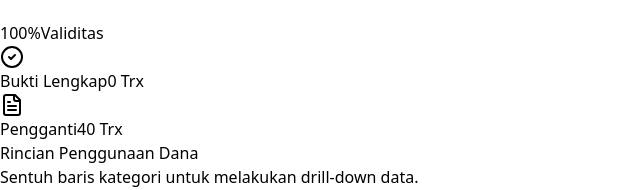
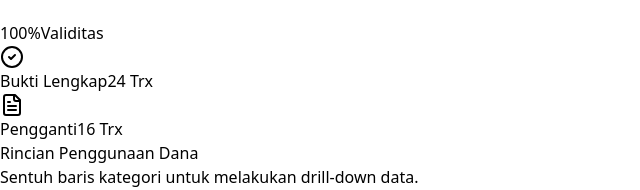
Before and after one commit to herifortuin-cmd/fincontrol-app, a React (Vite) app: page / in a window 1280 px wide. Shown: the part 945-1135 px from the top of the page, without its empty margins (0-640 px from the left). Built offline with nearby package versions, Linux system fonts and the light colour scheme.

Commit message:
Update status bukti berdasarkan PDF terbaru

```diff
--- a/src/App.tsx
+++ b/src/App.tsx
@@ -13,18 +13,18 @@ const CATEGORIES = [
 // Data awal ditambahkan status: 'ACTIVE' untuk mendukung Soft Delete
 const INITIAL_DATA = [
   { id: 'DM-001', date: '2026-07-21', type: 'INCOME', category: 'Modal Awal', description: 'SALDO', amount: 3000000, recipient: 'Heri', proofStatus: 'PENGGANTI', verificationStatus: 'VERIFIED', status: 'ACTIVE', notes: 'Gunakan Bukti Manual', proofUrl: null },
-  { id: 'TRX-001', date: '2026-07-29', type: 'EXPENSE', category: 'Hama & Penyakit', description: 'Tridazol', amount: 135500, recipient: 'Shopee', proofStatus: 'PENGGANTI', verificationStatus: 'VERIFIED', status: 'ACTIVE', notes: 'Gunakan Bukti Manual', proofUrl: null },
-  { id: 'TRX-002', date: '2026-07-29', type: 'EXPENSE', category: 'Bibit & Penanaman', description: 'Bibit Raja Tavi', amount: 125000, recipient: 'Shopee', proofStatus: 'PENGGANTI', verificationStatus: 'VERIFIED', status: 'ACTIVE', notes: 'Gunakan Bukti Manual', proofUrl: null },
-  { id: 'TRX-003', date: '2026-07-29', type: 'EXPENSE', category: 'Pupuk', description: 'Gema Flora (Kalium)', amount: 102500, recipient: 'Shopee', proofStatus: 'PENGGANTI', verificationStatus: 'VERIFIED', status: 'ACTIVE', notes: 'Gunakan Bukti Manual', proofUrl: null },
-  { id: 'TRX-004', date: '2026-07-29', type: 'EXPENSE', category: 'Pupuk', description: 'Likagrow', amount: 48000, recipient: 'Shopee', proofStatus: 'PENGGANTI', verificationStatus: 'VERIFIED', status: 'ACTIVE', notes: 'Gunakan Bukti Manual', proofUrl: null },
-  { id: 'TRX-005', date: '2026-08-01', type: 'EXPENSE', category: 'Pupuk', description: 'Pupuk Kandang Kambing 15 sak', amount: 225000, recipient: 'Natar', proofStatus: 'PENGGANTI', verificationStatus: 'VERIFIED', status: 'ACTIVE', notes: 'Gunakan Bukti Manual', proofUrl: null },
+  { id: 'TRX-001', date: '2026-07-29', type: 'EXPENSE', category: 'Hama & Penyakit', description: 'Tridazol', amount: 135500, recipient: 'Shopee', proofStatus: 'LENGKAP', verificationStatus: 'VERIFIED', status: 'ACTIVE', notes: 'Nota: TRX-001', proofUrl: null },
+  { id: 'TRX-002', date: '2026-07-29', type: 'EXPENSE', category: 'Bibit & Penanaman', description: 'Bibit Raja Tavi', amount: 125000, recipient: 'Shopee', proofStatus: 'LENGKAP', verificationStatus: 'VERIFIED', status: 'ACTIVE', notes: 'Nota: TRX-001', proofUrl: null },
+  { id: 'TRX-003', date: '2026-07-29', type: 'EXPENSE', category: 'Pupuk', description: 'Gema Flora (Kalium)', amount: 102500, recipient: 'Shopee', proofStatus: 'LENGKAP', verificationStatus: 'VERIFIED', status: 'ACTIVE', notes: 'Nota: TRX-001', proofUrl: null },
+  { id: 'TRX-004', date: '2026-07-29', type: 'EXPENSE', category: 'Pupuk', description: 'Likagrow', amount: 48000, recipient: 'Shopee', proofStatus: 'LENGKAP', verificationStatus: 'VERIFIED', status: 'ACTIVE', notes: 'Nota: TRX-001', proofUrl: null },
+  { id: 'TRX-005', date: '2026-08-01', type: 'EXPENSE', category: 'Pupuk', description: 'Pupuk Kandang Kambing 15 sak', amount: 225000, recipient: 'Natar', proofStatus: 'LENGKAP', verificationStatus: 'VERIFIED', status: 'ACTIVE', notes: 'Nota: TRX-002', proofUrl: null },
   { id: 'TRX-006', date: '2026-08-01', type: 'EXPENSE', category: 'Persiapan Lahan', description: 'DP Bambu', amount: 300000, recipient: 'Mang Asep', proofStatus: 'PENGGANTI', verificationStatus: 'VERIFIED', status: 'ACTIVE', notes: 'Gunakan Bukti Manual', proofUrl: null },
-  { id: 'TRX-007', date: '2026-08-02', type: 'EXPENSE', category: 'Pupuk', description: 'Provit Hijau', amount: 32500, recipient: 'Shopee', proofStatus: 'PENGGANTI', verificationStatus: 'VERIFIED', status: 'ACTIVE', notes: 'Gunakan Bukti Manual', proofUrl: null },
-  { id: 'TRX-008', date: '2026-08-02', type: 'EXPENSE', category: 'Pupuk', description: 'Fitoflek', amount: 35000, recipient: 'Shopee', proofStatus: 'PENGGANTI', verificationStatus: 'VERIFIED', status: 'ACTIVE', notes: 'Gunakan Bukti Manual', proofUrl: null },
-  { id: 'TRX-009', date: '2026-08-02', type: 'EXPENSE', category: 'Pupuk', description: 'Minoshoot', amount: 170000, recipient: 'Shopee', proofStatus: 'PENGGANTI', verificationStatus: 'VERIFIED', status: 'ACTIVE', notes: 'Gunakan Bukti Manual', proofUrl: null },
-  { id: 'TRX-010', date: '2026-08-02', type: 'EXPENSE', category: 'Pupuk', description: 'Snipersoil', amount: 122000, recipient: 'Shopee', proofStatus: 'PENGGANTI', verificationStatus: 'VERIFIED', status: 'ACTIVE', notes: 'Gunakan Bukti Manual', proofUrl: null },
-  { id: 'TRX-011', date: '2026-08-02', type: 'EXPENSE', category: 'Pupuk', description: 'Nutrishoot @2 botol', amount: 300000, recipient: 'Shopee', proofStatus: 'PENGGANTI', verificationStatus: 'VERIFIED', status: 'ACTIVE', notes: 'Gunakan Bukti Manual', proofUrl: null },
-  { id: 'TRX-012', date: '2026-08-02', type: 'EXPENSE', category: 'Pupuk', description: 'Trikosniper', amount: 97000, recipient: 'Shopee', proofStatus: 'PENGGANTI', verificationStatus: 'VERIFIED', status: 'ACTIVE', notes: 'Gunakan Bukti Manual', proofUrl: null },
+  { id: 'TRX-007', date: '2026-08-02', type: 'EXPENSE', category: 'Pupuk', description: 'Provit Hijau', amount: 32500, recipient: 'Shopee', proofStatus: 'LENGKAP', verificationStatus: 'VERIFIED', status: 'ACTIVE', notes: 'Nota: TRX-003', proofUrl: null },
+  { id: 'TRX-008', date: '2026-08-02', type: 'EXPENSE', category: 'Pupuk', description: 'Fitoflek', amount: 35000, recipient: 'Shopee', proofStatus: 'LENGKAP', verificationStatus: 'VERIFIED', status: 'ACTIVE', notes: 'Nota: TRX-003', proofUrl: null },
+  { id: 'TRX-009', date: '2026-08-02', type: 'EXPENSE', category: 'Pupuk', description: 'Minoshoot', amount: 170000, recipient: 'Shopee', proofStatus: 'LENGKAP', verificationStatus: 'VERIFIED', status: 'ACTIVE', notes: 'Nota: TRX-004', proofUrl: null },
+  { id: 'TRX-010', date: '2026-08-02', type: 'EXPENSE', category: 'Pupuk', description: 'Snipersoil', amount: 122000, recipient: 'Shopee', proofStatus: 'LENGKAP', verificationStatus: 'VERIFIED', status: 'ACTIVE', notes: 'Nota: TRX-004', proofUrl: null },
+  { id: 'TRX-011', date: '2026-08-02', type: 'EXPENSE', category: 'Pupuk', description: 'Nutrishoot @2 botol', amount: 300000, recipient: 'Shopee', proofStatus: 'LENGKAP', verificationStatus: 'VERIFIED', status: 'ACTIVE', notes: 'Nota: TRX-004', proofUrl: null },
+  { id: 'TRX-012', date: '2026-08-02', type: 'EXPENSE', category: 'Pupuk', description: 'Trikosniper', amount: 97000, recipient: 'Shopee', proofStatus: 'LENGKAP', verificationStatus: 'VERIFIED', status: 'ACTIVE', notes: 'Nota: TRX-004', proofUrl: null },
   { id: 'TRX-013', date: '2026-08-03', type: 'EXPENSE', category: 'Bibit & Penanaman', description: 'DP Semai Bibit', amount: 300000, recipient: 'Yoyon', proofStatus: 'PENGGANTI', verificationStatus: 'VERIFIED', status: 'ACTIVE', notes: 'Gunakan Bukti Manual', proofUrl: null },
   { id: 'TRX-014', date: '2026-08-03', type: 'EXPENSE', category: 'Peralatan', description: 'Drum (2 buah) & Ember (2 buah)', amount: 750000, recipient: 'Toko Sidoluhur', proofStatus: 'PENGGANTI', verificationStatus: 'VERIFIED', status: 'ACTIVE', notes: 'Gunakan Bukti Manual', proofUrl: null },
   { id: 'TRX-015', date: '2026-08-03', type: 'EXPENSE', category: 'Pupuk', description: 'Dolomit 4 sak', amount: 280000, recipient: 'Beringin Kulon', proofStatus: 'PENGGANTI', verificationStatus: 'VERIFIED', status: 'ACTIVE', notes: 'Gunakan Bukti Manual', proofUrl: null },
@@ -33,29 +33,29 @@ const INITIAL_DATA = [
   { id: 'TRX-017', date: '2026-08-09', type: 'EXPENSE', category: 'Peralatan', description: 'Plastik Mulsa 2 Roll', amount: 2100000, recipient: 'Toko Cintamulya', proofStatus: 'PENGGANTI', verificationStatus: 'VERIFIED', status: 'ACTIVE', notes: 'Gunakan Bukti Manual', proofUrl: null },
   { id: 'TRX-018', date: '2026-08-09', type: 'EXPENSE', category: 'Persiapan Lahan', description: 'Pelunasan Bambu & Biaya Pengiriman', amount: 700000, recipient: 'Mang Asep', proofStatus: 'PENGGANTI', verificationStatus: 'VERIFIED', status: 'ACTIVE', notes: 'Gunakan Bukti Manual', proofUrl: null },
   { id: 'TRX-019', date: '2026-08-11', type: 'EXPENSE', category: 'Tenaga Kerja', description: 'Upah Pekerja', amount: 1000000, recipient: 'Tim Nasroh', proofStatus: 'PENGGANTI', verificationStatus: 'VERIFIED', status: 'ACTIVE', notes: 'Gunakan Bukti Manual', proofUrl: null },
-  { id: 'TRX-020', date: '2026-08-12', type: 'EXPENSE', category: 'Pupuk', description: 'TSP', amount: 720000, recipient: 'Salim Tani', proofStatus: 'PENGGANTI', verificationStatus: 'VERIFIED', status: 'ACTIVE', notes: 'Gunakan Bukti Manual', proofUrl: null },
-  { id: 'TRX-021', date: '2026-08-12', type: 'EXPENSE', category: 'Pupuk', description: 'NPK 16-16-16, 14kg', amount: 280000, recipient: 'Salim Tani', proofStatus: 'PENGGANTI', verificationStatus: 'VERIFIED', status: 'ACTIVE', notes: 'Gunakan Bukti Manual', proofUrl: null },
+  { id: 'TRX-020', date: '2026-08-12', type: 'EXPENSE', category: 'Pupuk', description: 'TSP', amount: 720000, recipient: 'Salim Tani', proofStatus: 'LENGKAP', verificationStatus: 'VERIFIED', status: 'ACTIVE', notes: 'Nota: TRX-005', proofUrl: null },
+  { id: 'TRX-021', date: '2026-08-12', type: 'EXPENSE', category: 'Pupuk', description: 'NPK 16-16-16, 14kg', amount: 280000, recipient: 'Salim Tani', proofStatus: 'LENGKAP', verificationStatus: 'VERIFIED', status: 'ACTIVE', notes: 'Nota: TRX-005', proofUrl: null },
   { id: 'DM-003', date: '2026-08-16', type: 'INCOME', category: 'Tambahan Modal', description: 'SALDO', amount: 650000, recipient: 'Heri', proofStatus: 'PENGGANTI', verificationStatus: 'VERIFIED', status: 'ACTIVE', notes: 'Gunakan Bukti Manual', proofUrl: null },
   { id: 'TRX-022', date: '2026-08-16', type: 'EXPENSE', category: 'Tenaga Kerja', description: 'Upah Pekerja', amount: 625000, recipient: 'Tim Nasroh', proofStatus: 'PENGGANTI', verificationStatus: 'VERIFIED', status: 'ACTIVE', notes: 'Gunakan Bukti Manual', proofUrl: null },
   { id: 'DM-004', date: '2026-08-22', type: 'INCOME', category: 'Tambahan Modal', description: 'SALDO', amount: 3000000, recipient: 'Heri', proofStatus: 'PENGGANTI', verificationStatus: 'VERIFIED', status: 'ACTIVE', notes: 'Gunakan Bukti Manual', proofUrl: null },
   { id: 'TRX-023', date: '2026-08-22', type: 'EXPENSE', category: 'Lain-lain', description: 'Admin', amount: 15000, recipient: 'BRI link', proofStatus: 'PENGGANTI', verificationStatus: 'VERIFIED', status: 'ACTIVE', notes: 'Gunakan Bukti Manual', proofUrl: null },
   { id: 'TRX-024', date: '2026-08-22', type: 'EXPENSE', category: 'Tenaga Kerja', description: 'Upah Pekerja', amount: 750000, recipient: 'Tim Nasroh', proofStatus: 'PENGGANTI', verificationStatus: 'VERIFIED', status: 'ACTIVE', notes: 'Gunakan Bukti Manual', proofUrl: null },
-  { id: 'TRX-025', date: '2026-08-22', type: 'EXPENSE', category: 'Peralatan', description: 'Tangki Swan', amount: 700000, recipient: 'Toko Antariksa', proofStatus: 'PENGGANTI', verificationStatus: 'VERIFIED', status: 'ACTIVE', notes: 'Gunakan Bukti Manual', proofUrl: null },
-  { id: 'TRX-026', date: '2026-08-22', type: 'EXPENSE', category: 'Hama & Penyakit', description: 'Furadan 2kg', amount: 40000, recipient: 'Toko Antariksa', proofStatus: 'PENGGANTI', verificationStatus: 'VERIFIED', status: 'ACTIVE', notes: 'Gunakan Bukti Manual', proofUrl: null },
-  { id: 'TRX-027', date: '2026-08-22', type: 'EXPENSE', category: 'Hama & Penyakit', description: 'Regant 50ml', amount: 35000, recipient: 'Toko Antariksa', proofStatus: 'PENGGANTI', verificationStatus: 'VERIFIED', status: 'ACTIVE', notes: 'Gunakan Bukti Manual', proofUrl: null },
+  { id: 'TRX-025', date: '2026-08-22', type: 'EXPENSE', category: 'Peralatan', description: 'Tangki Swan', amount: 700000, recipient: 'Toko Antariksa', proofStatus: 'LENGKAP', verificationStatus: 'VERIFIED', status: 'ACTIVE', notes: 'Nota: TRX-007', proofUrl: null },
+  { id: 'TRX-026', date: '2026-08-22', type: 'EXPENSE', category: 'Hama & Penyakit', description: 'Furadan 2kg', amount: 40000, recipient: 'Toko Antariksa', proofStatus: 'LENGKAP', verificationStatus: 'VERIFIED', status: 'ACTIVE', notes: 'Nota: TRX-008', proofUrl: null },
+  { id: 'TRX-027', date: '2026-08-22', type: 'EXPENSE', category: 'Hama & Penyakit', description: 'Regant 50ml', amount: 35000, recipient: 'Toko Antariksa', proofStatus: 'LENGKAP', verificationStatus: 'VERIFIED', status: 'ACTIVE', notes: 'Nota: TRX-008', proofUrl: null },
   { id: 'TRX-028', date: '2026-08-22', type: 'EXPENSE', category: 'Persiapan Lahan', description: 'Bambu Penjepit Mulsa', amount: 100000, recipient: 'Nasroh', proofStatus: 'PENGGANTI', verificationStatus: 'VERIFIED', status: 'ACTIVE', notes: 'Gunakan Bukti Manual', proofUrl: null },
-  { id: 'TRX-029', date: '2026-08-25', type: 'EXPENSE', category: 'Peralatan', description: 'Pemotong pipa', amount: 42500, recipient: 'Shopee', proofStatus: 'PENGGANTI', verificationStatus: 'VERIFIED', status: 'ACTIVE', notes: 'Gunakan Bukti Manual', proofUrl: null },
-  { id: 'TRX-030', date: '2026-08-28', type: 'EXPENSE', category: 'Lain-lain', description: 'Token Listrik', amount: 53000, recipient: 'BCA', proofStatus: 'PENGGANTI', verificationStatus: 'VERIFIED', status: 'ACTIVE', notes: 'Gunakan Bukti Manual', proofUrl: null },
-  { id: 'TRX-031', date: '2026-08-29', type: 'EXPENSE', category: 'Tenaga Kerja', description: 'Upah Pekerja', amount: 1250000, recipient: 'Tim Nasroh', proofStatus: 'PENGGANTI', verificationStatus: 'VERIFIED', status: 'ACTIVE', notes: 'Gunakan Bukti Manual', proofUrl: null },
-  { id: 'DM-005', date: '2026-09-03', type: 'INCOME', category: 'Tambahan Modal', description: 'SALDO', amount: 15000000, recipient: 'Heri', proofStatus: 'PENGGANTI', verificationStatus: 'VERIFIED', status: 'ACTIVE', notes: 'Gunakan Bukti Manual', proofUrl: null },
-  { id: 'TRX-032', date: '2026-09-03', type: 'EXPENSE', category: 'Peralatan', description: 'Selang Drip 3/4 5 rol Asam humat 1', amount: 815000, recipient: 'Salim Tani', proofStatus: 'PENGGANTI', verificationStatus: 'VERIFIED', status: 'ACTIVE', notes: 'Gunakan Bukti Manual', proofUrl: null },
+  { id: 'TRX-029', date: '2026-08-25', type: 'EXPENSE', category: 'Peralatan', description: 'Pemotong pipa', amount: 42500, recipient: 'Shopee', proofStatus: 'LENGKAP', verificationStatus: 'VERIFIED', status: 'ACTIVE', notes: 'Nota: TRX-009', proofUrl: null },
+  { id: 'TRX-030', date: '2026-08-28', type: 'EXPENSE', category: 'Lain-lain', description: 'Token Listrik', amount: 53000, recipient: 'BCA', proofStatus: 'LENGKAP', verificationStatus: 'VERIFIED', status: 'ACTIVE', notes: 'Nota: TRX-010', proofUrl: null },
+  { id: 'TRX-031', date: '2026-08-29', type: 'EXPENSE', category: 'Tenaga Kerja', description: 'Upah Pekerja', amount: 1250000, recipient: 'Tim Nasroh', proofStatus: 'LENGKAP', verificationStatus: 'VERIFIED', status: 'ACTIVE', notes: 'Nota: TRX-011', proofUrl: null },
+  { id: 'DM-005', date: '2026-09-03', type: 'INCOME', category: 'Tambahan Modal', description: 'SALDO', amount: 15000000, recipient: 'Heri', proofStatus: 'LENGKAP', verificationStatus: 'VERIFIED', status: 'ACTIVE', notes: 'Nota: TRX-013', proofUrl: null },
+  { id: 'TRX-032', date: '2026-09-03', type: 'EXPENSE', category: 'Peralatan', description: 'Selang Drip 3/4 5 rol Asam humat 1', amount: 815000, recipient: 'Salim Tani', proofStatus: 'LENGKAP', verificationStatus: 'VERIFIED', status: 'ACTIVE', notes: 'Nota: TRX-012', proofUrl: null },
   { id: 'TRX-033', date: '2026-09-03', type: 'EXPENSE', category: 'Bibit & Penanaman', description: 'Pelunasan Bibit', amount: 225000, recipient: 'Yoyon', proofStatus: 'PENGGANTI', verificationStatus: 'VERIFIED', status: 'ACTIVE', notes: 'Gunakan Bukti Manual', proofUrl: null },
   { id: 'TRX-034', date: '2026-09-03', type: 'EXPENSE', category: 'Peralatan', description: 'Selang piping 5 rol', amount: 100000, recipient: 'Toko Cintamulya', proofStatus: 'PENGGANTI', verificationStatus: 'VERIFIED', status: 'ACTIVE', notes: 'Gunakan Bukti Manual', proofUrl: null },
-  { id: 'TRX-035', date: '2026-09-03', type: 'EXPENSE', category: 'Lain-lain', description: 'Bayar Nota Toko Susanto', amount: 6165000, recipient: 'BRI SUSANTO', proofStatus: 'PENGGANTI', verificationStatus: 'VERIFIED', status: 'ACTIVE', notes: 'Gunakan Bukti Manual', proofUrl: null },
-  { id: 'TRX-036', date: '2026-09-03', type: 'EXPENSE', category: 'Peralatan', description: 'Bayar Nota Toko Susanto', amount: 2690000, recipient: 'BRI SUSANTO', proofStatus: 'PENGGANTI', verificationStatus: 'VERIFIED', status: 'ACTIVE', notes: 'Gunakan Bukti Manual', proofUrl: null },
-  { id: 'TRX-037', date: '2026-09-03', type: 'EXPENSE', category: 'Hama & Penyakit', description: 'Obat Semut', amount: 50000, recipient: 'Toko', proofStatus: 'PENGGANTI', verificationStatus: 'VERIFIED', status: 'ACTIVE', notes: 'Gunakan Bukti Manual', proofUrl: null },
+  { id: 'TRX-035', date: '2026-09-03', type: 'EXPENSE', category: 'Lain-lain', description: 'Bayar Nota Toko Susanto', amount: 6165000, recipient: 'BRI SUSANTO', proofStatus: 'LENGKAP', verificationStatus: 'VERIFIED', status: 'ACTIVE', notes: 'Nota: TRX-014', proofUrl: null },
+  { id: 'TRX-036', date: '2026-09-03', type: 'EXPENSE', category: 'Peralatan', description: 'Bayar Nota Toko Susanto', amount: 2690000, recipient: 'BRI SUSANTO', proofStatus: 'LENGKAP', verificationStatus: 'VERIFIED', status: 'ACTIVE', notes: 'Nota: TRX-015', proofUrl: null },
+  { id: 'TRX-037', date: '2026-09-03', type: 'EXPENSE', category: 'Hama & Penyakit', description: 'Obat Semut', amount: 50000, recipient: 'Toko', proofStatus: 'LENGKAP', verificationStatus: 'VERIFIED', status: 'ACTIVE', notes: 'Nota: TRX-015', proofUrl: null },
   { id: 'TRX-038', date: '2026-09-03', type: 'EXPENSE', category: 'Lain-lain', description: 'TOTALAN MAS HARI VICO', amount: 3500000, recipient: 'Mas Hari vico', proofStatus: 'PENGGANTI', verificationStatus: 'VERIFIED', status: 'ACTIVE', notes: 'Gunakan Bukti Manual', proofUrl: null },
-  { id: 'TRX-039', date: '2026-09-03', type: 'EXPENSE', category: 'Lain-lain', description: 'Bibit Ikan', amount: 1150000, recipient: 'Imam Bibit Ikan', proofStatus: 'PENGGANTI', verificationStatus: 'VERIFIED', status: 'ACTIVE', notes: 'Gunakan Bukti Manual', proofUrl: null },
+  { id: 'TRX-039', date: '2026-09-03', type: 'EXPENSE', category: 'Lain-lain', description: 'Bibit Ikan', amount: 1150000, recipient: 'Imam Bibit Ikan', proofStatus: 'LENGKAP', verificationStatus: 'VERIFIED', status: 'ACTIVE', notes: 'Nota: TRX-016', proofUrl: null },
   { id: 'TRX-040', date: '2026-09-03', type: 'EXPENSE', category: 'Lain-lain', description: 'Pakan Ikan', amount: 22000, recipient: 'Beringin Kulon', proofStatus: 'PENGGANTI', verificationStatus: 'VERIFIED', status: 'ACTIVE', notes: 'Gunakan Bukti Manual', proofUrl: null },
 ];
 
```
